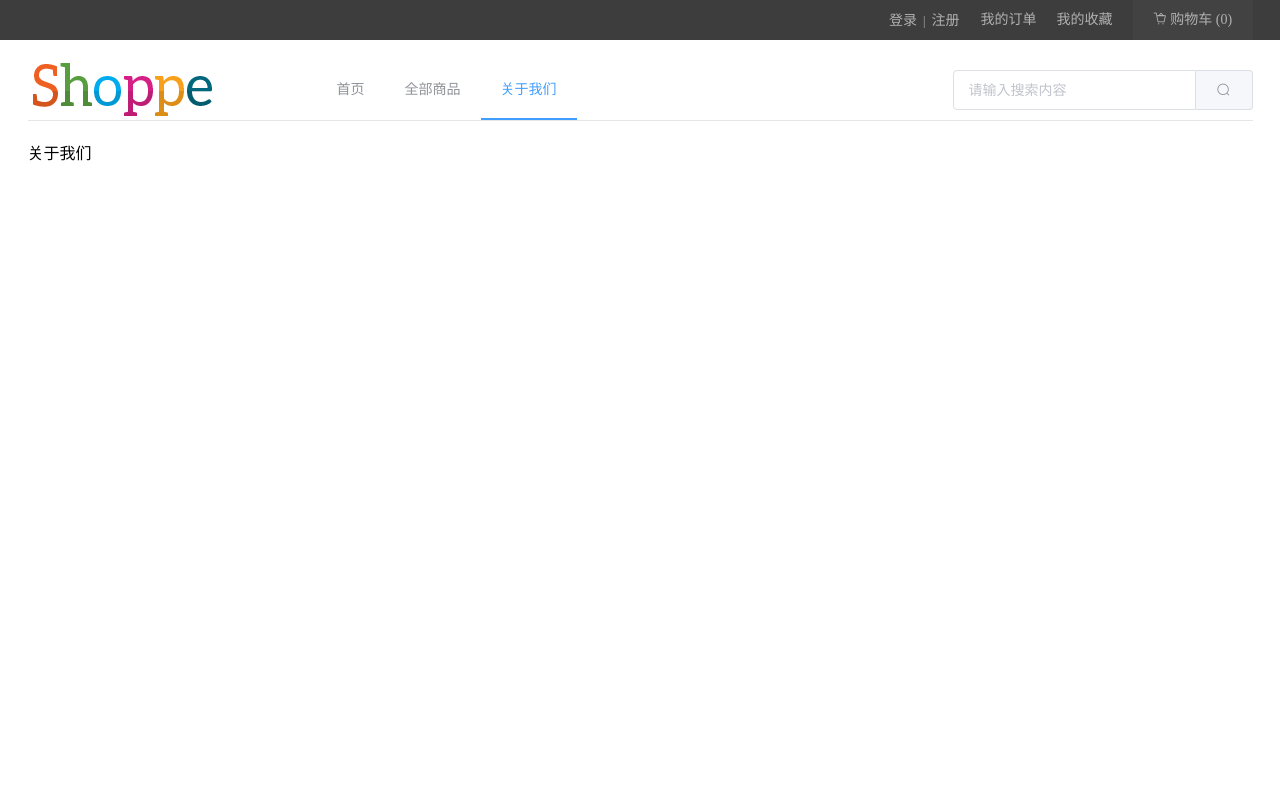
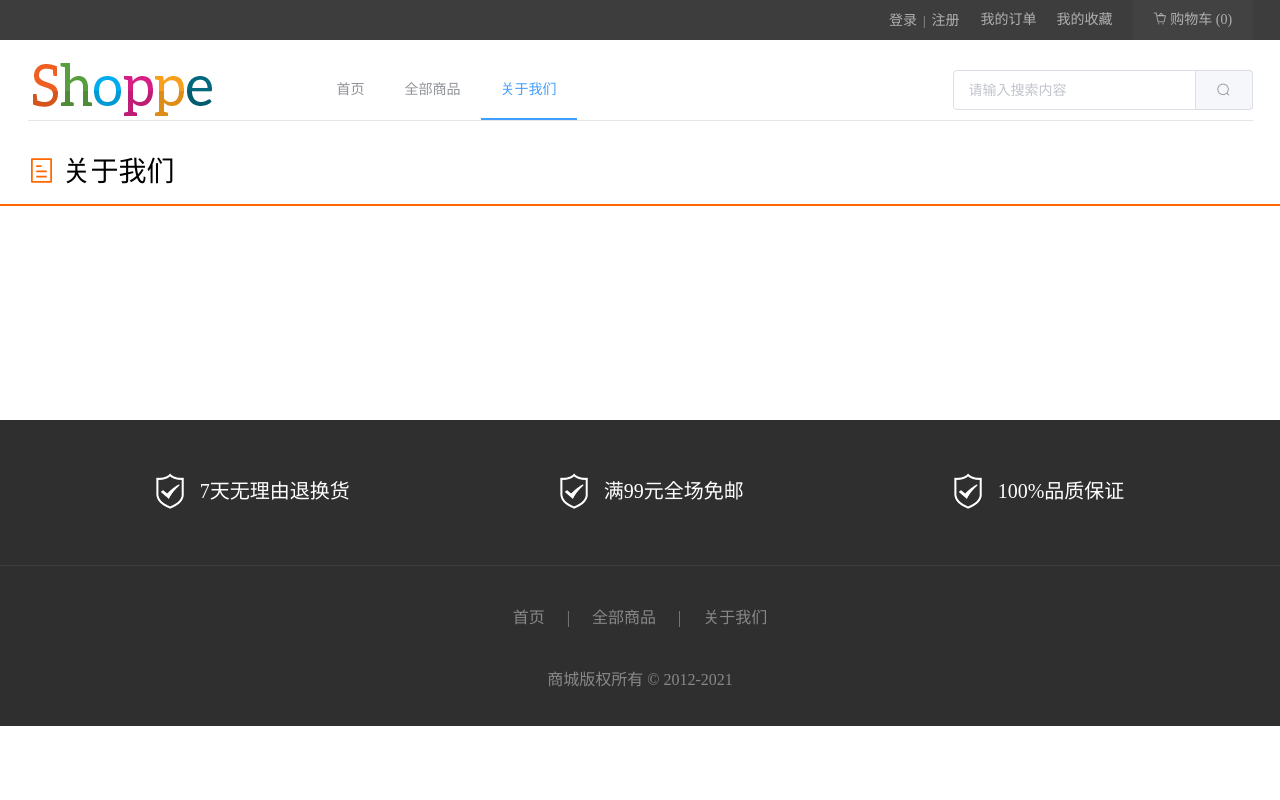
Before and after one commit to hai-27/vue-store, a Vue app: page /#/about in a window 1280 px wide. Shown: the top 800 px of the page. Built offline with nearby package versions, Linux system fonts and the light colour scheme.

Commit message:
Add a static page for my collect module.

```diff
--- a/src/Global.js
+++ b/src/Global.js
@@ -3,11 +3,11 @@
  * @Author: hai-27
  * @Date: 2020-02-23 13:40:18
  * @LastEditors: hai-27
- * @LastEditTime: 2020-03-01 15:57:55
+ * @LastEditTime: 2020-03-04 21:16:26
  */
 exports.install = function (Vue) {
-  Vue.prototype.$target = "http://47.115.85.237:3000/"; // 线上后端地址
-  // Vue.prototype.$target = "http://localhost:3000/"; // 本地后端地址
+  // Vue.prototype.$target = "http://47.115.85.237:3000/"; // 线上后端地址
+  Vue.prototype.$target = "http://localhost:3000/"; // 本地后端地址
   // 封装提示成功的弹出框
   Vue.prototype.notifySucceed = function (msg) {
     this.$notify({
--- a/src/components/MyList.vue
+++ b/src/components/MyList.vue
@@ -3,12 +3,13 @@
  * @Author: hai-27
  * @Date: 2020-02-07 16:23:00
  * @LastEditors: hai-27
- * @LastEditTime: 2020-02-26 16:57:04
+ * @LastEditTime: 2020-03-04 21:53:01
  -->
 <template>
   <div id="myList" class="myList">
     <ul>
       <li v-for="item in list" :key="item.product_id">
+        <i class="el-icon-close delete" v-show="isDelete"></i>
         <router-link :to="{ path: '/goods/details', query: {productID:item.product_id} }">
           <img :src="$target +item.product_picture" alt />
           <h2>{{item.product_name}}</h2>
@@ -36,7 +37,7 @@ export default {
   name: "MyList",
   // list为父组件传过来的商品列表
   // isMore为是否显示“浏览更多”
-  props: ["list", "isMore"],
+  props: ["list", "isMore","isDelete"],
   data() {
     return {};
   },
@@ -123,4 +124,12 @@ export default {
 .myList #more a:hover {
   color: #ff6700;
 }
+.myList ul li .delete {
+  position: absolute;
+  top: 10px;
+  right: 10px;
+}
+.myList ul li .delete:hover {
+  color: #ff6700;
+}
 </style>
--- a/src/views/About.vue
+++ b/src/views/About.vue
@@ -3,28 +3,48 @@
  * @Author: hai-27
  * @Date: 2020-02-07 16:23:00
  * @LastEditors: hai-27
- * @LastEditTime: 2020-02-26 23:14:57
+ * @LastEditTime: 2020-03-04 22:16:54
  -->
 <template>
-  <div class="about" id="about" name="about">关于我们</div>
+  <div class="about" id="about" name="about">
+    <div class="about-header">
+      <div class="about-title">
+        <i class="el-icon-tickets" style="color: #ff6700;"></i>
+        关于我们
+      </div>
+    </div>
+  </div>
 </template>
 <script>
 export default {
   data() {
-    return {
-      shop: []
-    };
-  },
-  created() {},
-  methods: {},
-  computed: {},
-  watch: {}
+    return {};
+  }
 };
 </script>
 <style scoped>
 .about {
-  min-height: 800px;
+  background-color: #f5f5f5;
+}
+.about .about-header {
+  height: 64px;
+  background-color: #fff;
+  border-bottom: 2px solid #ff6700;
+}
+.about .about-header .about-title {
+  width: 1225px;
   margin: 0 auto;
-  max-width: 1225px;
+  height: 64px;
+  line-height: 64px;
+  font-size: 28px;
+}
+.about .content {
+  padding: 20px 0;
+  width: 1225px;
+  margin: 0 auto;
+}
+.about .content .goods-list {
+  margin-left: -13.7px;
+  overflow: hidden;
 }
 </style>
--- a/src/views/Collect.vue
+++ b/src/views/Collect.vue
@@ -1,30 +1,64 @@
 <!--
- * @Description: 我的收藏页面组件，未完成
+ * @Description: 我的收藏页面组件
  * @Author: hai-27
  * @Date: 2020-02-20 17:22:56
  * @LastEditors: hai-27
- * @LastEditTime: 2020-02-26 23:59:55
+ * @LastEditTime: 2020-03-04 22:21:56
  -->
 <template>
   <div class="collect">
-    <div class="content">我的收藏</div>
+    <!-- Add a static page for my favorite module -->
+    <div class="collect-header">
+      <div class="collect-title">
+        <i class="el-icon-collection-tag" style="color: #ff6700;"></i>
+        我的收藏
+      </div>
+    </div>
+    <div class="content">
+      <div class="goods-list">
+        <MyList :list="collectProduct" :isDelete="true"></MyList>
+      </div>
+    </div>
   </div>
 </template>
 <script>
 export default {
   data() {
-    return {};
+    return {
+      collectProduct: []
+    };
+  },
+  created() {
+
+  },
+  methods: {
+
   }
 };
 </script>
 <style scoped>
 .collect {
-  padding: 20px 0;
   background-color: #f5f5f5;
 }
-.collect .content {
+.collect .collect-header {
+  height: 64px;
+  background-color: #fff;
+  border-bottom: 2px solid #ff6700;
+}
+.collect .collect-header .collect-title {
   width: 1225px;
   margin: 0 auto;
-  background-color: #fff;
+  height: 64px;
+  line-height: 64px;
+  font-size: 28px;
+}
+.collect .content {
+  padding: 20px 0;
+  width: 1225px;
+  margin: 0 auto;
+}
+.collect .content .goods-list {
+  margin-left: -13.7px;
+  overflow: hidden;
 }
 </style>
--- a/vue.config.js
+++ b/vue.config.js
@@ -11,8 +11,8 @@ module.exports = {
     open: true,
     proxy: {
       '/api': {
-        // target: 'http://localhost:3000/', // 本地后端地址
-        target: 'http://47.115.85.237:3000/', // 线上后端地址
+        target: 'http://localhost:3000/', // 本地后端地址
+        // target: 'http://47.115.85.237:3000/', // 线上后端地址
         changeOrigin: true, //允许跨域
         pathRewrite: {
           '^/api': ''
```
